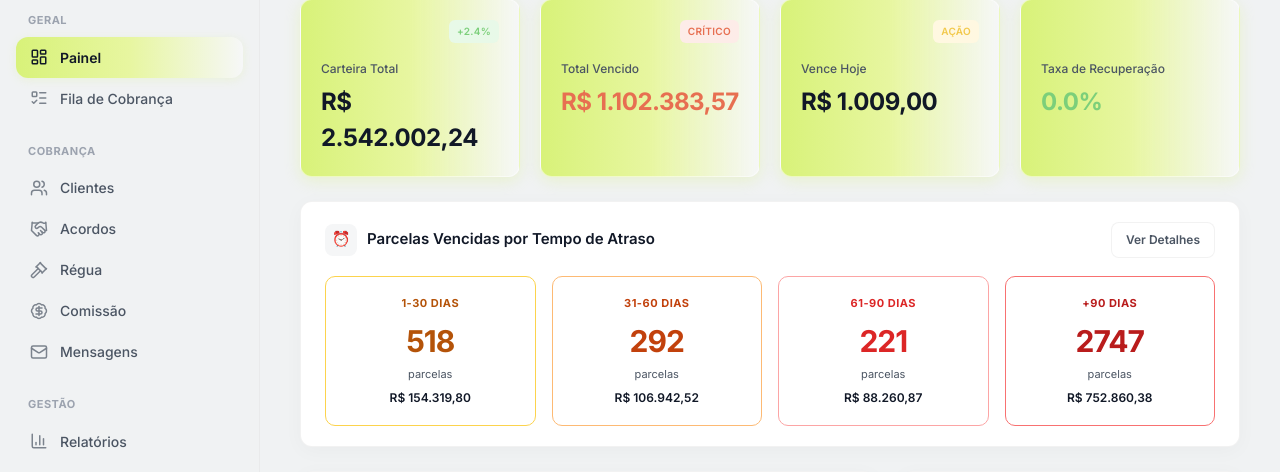
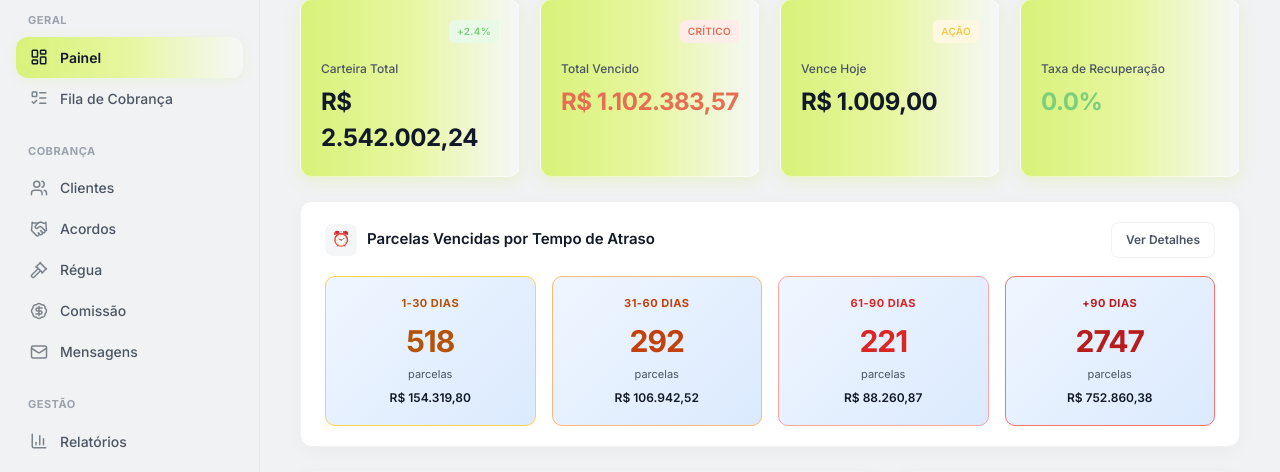
Before and after one commit to adauto1/Gest-o-de-Cobran-a, a FastAPI app: page /dashboard in a window 1280 px wide. Shown: the part 127-599 px from the top of the page. Run offline with FastAPI, Linux system fonts and the light colour scheme; a user stored in the database is signed in; data comes from the database, SQL or seed files in the repository; tables that the repository leaves empty hold one stand-in row (values such as "Sample post").

Commit message:
UI: apply light blue gradient to aging cards

```diff
--- a/app/templates/dashboard.html
+++ b/app/templates/dashboard.html
@@ -196,6 +196,7 @@
   }
 
   .aging-card {
+    background: linear-gradient(135deg, #eff6ff 0%, #dbeafe 100%);
     border-radius: 10px;
     padding: 18px 16px;
     text-align: center;
@@ -207,27 +208,24 @@
   }
 
   .aging-card:hover {
+    background: linear-gradient(135deg, #dbeafe 0%, #bfdbfe 100%);
     transform: translateY(-2px);
     box-shadow: var(--shadow-card);
   }
 
   .aging-card.lv1 {
-    background: var(--surface);
     border-color: #fcd34d;
   }
 
   .aging-card.lv2 {
-    background: var(--surface);
     border-color: #fdba74;
   }
 
   .aging-card.lv3 {
-    background: var(--surface);
     border-color: #fca5a5;
   }
 
   .aging-card.lv4 {
-    background: var(--surface);
     border-color: #f87171;
   }
 
```
